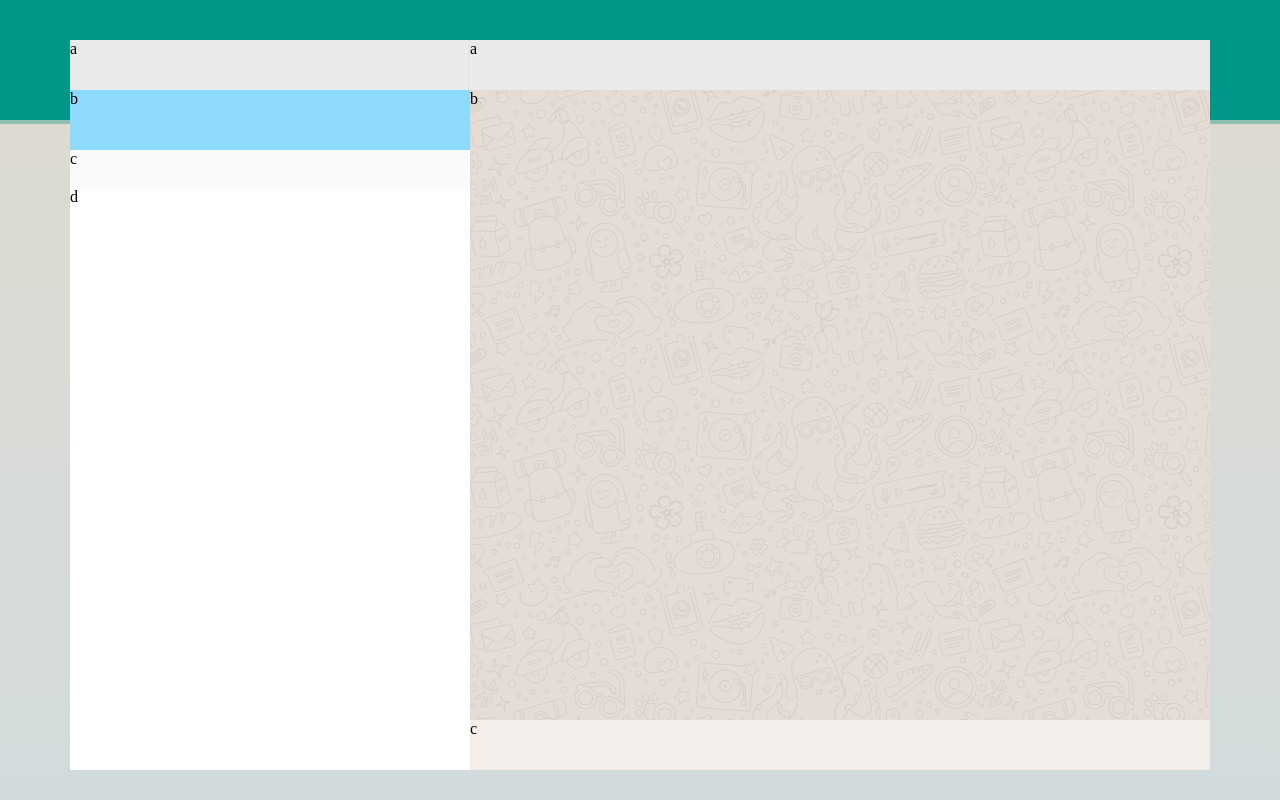
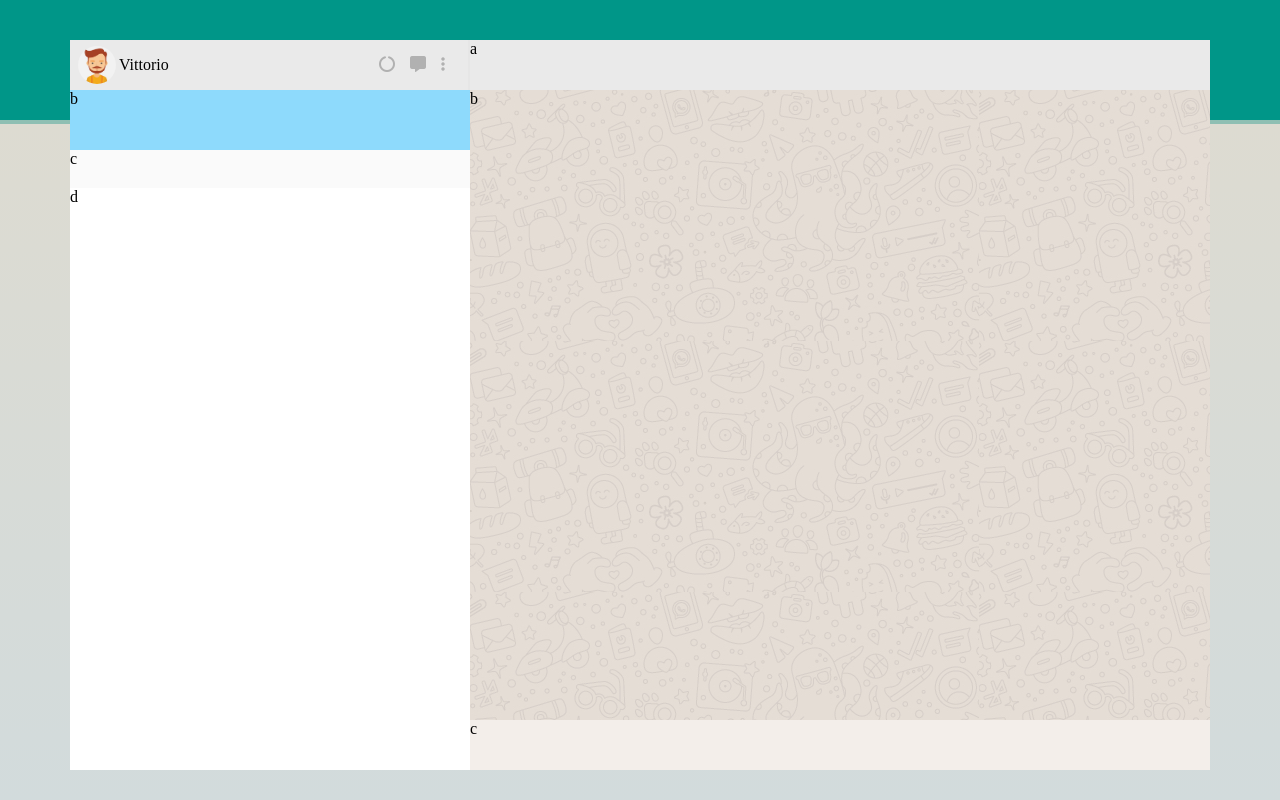
Before and after one commit to Vittoriocorradi/vue-boolzapp, a plain HTML site: page milestone-1/index.html in a window 1280 px wide. Drawn offline with nearby package versions, Linux system fonts and the light colour scheme.

Commit message:
Profilo personale

```diff
--- a/milestone-1/css/style.css
+++ b/milestone-1/css/style.css
@@ -12,6 +12,34 @@ RESET
 
 [v-cloak] {
     display: none;
+}
+
+/*
+--------
+TYPO
+--------
+*/
+
+.contacts-container .profile i {
+    color: #b1b1b1;
+}
+
+/*
+--------
+COMMON
+--------
+*/
+
+.flex {
+    display: flex;
+}
+
+.justify-content-between {
+    justify-content: space-between;
+}
+
+.align-items-center {
+    align-items: center;
 }
 
 /*
@@ -31,7 +59,6 @@ body {
     max-width: 71.25rem;
     height: 100%;
     margin: 0 auto;
-    display: flex;
 }
 
 /*
@@ -42,7 +69,6 @@ CONTENITORE CONTATTI
 
 .contacts-container {
     width: 25rem;
-    display: flex;
     flex-direction: column;
 }
 
@@ -58,6 +84,20 @@ CONTENITORE CONTATTI
     background-color: #eaeaea;
     height: 3.125rem;
     border-right: .1250rem solid #e6e6e6;
+    padding: .5rem;
+}
+
+.contacts-container .profile img {
+    width: 2.375rem;
+    height: 2.375rem;
+    border-radius: 50%;
+    position: relative;
+    top: .125rem;
+    margin-right: .1875rem;
+}
+
+.contacts-container .profile i {
+    margin-right: .9375rem;
 }
 
 /* Allerta notifiche */
@@ -89,7 +129,6 @@ CONTENITORE CHAT
 
 .chat-container {
     width: 46.25rem;
-    display: flex;
     flex-direction: column;
 }
 
--- a/milestone-1/index.html
+++ b/milestone-1/index.html
@@ -16,14 +16,26 @@
 <body>
 
     <!-- Vue Container -->
-    <div id="app" class="big-container" v-cloak>
+    <div id="app" class="big-container flex" v-cloak>
 
         <!-- Container contatti -->
-        <div class="contacts-container">
+        <div class="contacts-container flex">
 
             <!-- Profilo -->
-            <header class="profile">
-                a
+            <header class="profile flex justify-content-between align-items-center">
+                <div class="my-info flex align-items-center">
+                    <div>
+                        <img src="img/avatar_4.jpg" alt="Mia foto profilo">
+                    </div>
+                    <div class="personal-name">
+                        Vittorio
+                    </div>
+                </div>
+                <div class="my-info-options">
+                    <a href=""><i class="fa-solid fa-circle-notch"></i></a>
+                    <a href=""><i class="fa-solid fa-message"></i></a>
+                    <a href=""><i class="fa-solid fa-ellipsis-vertical"></i></a>
+                </div>
             </header>
             <!-- /Profilo -->
             <!-- Allerta notifiche -->
@@ -46,7 +58,7 @@
         <!-- /Container contatti -->
 
         <!-- Container chat -->
-        <div class="chat-container">
+        <div class="chat-container flex">
 
             <!-- Info contatto -->
             <header class="contact-info">
```
Also changed, not shown: milestone-1/img/avatar_4.jpg (added).
